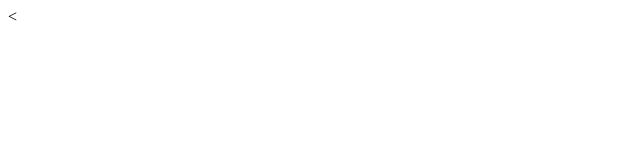
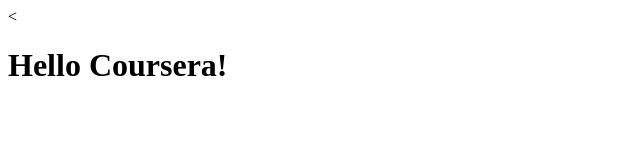
Before and after one commit to mendskyz/coursera-test, a plain HTML site: page site/index.html in a window 1280 px wide. Shown: the whole page, without its empty margins (0-640 px from the left). Drawn offline with Linux system fonts and the light colour scheme.

Commit message:
Update to Site Index

```diff
--- a/site/index.html
+++ b/site/index.html
@@ -4,6 +4,6 @@
 	<title>Hello Coursera!</title>
 </head>
 <body>
-<h1Hello Coursera!</h1>
+<h1>Hello Coursera!</h1>
 </body>
 </html>
```
